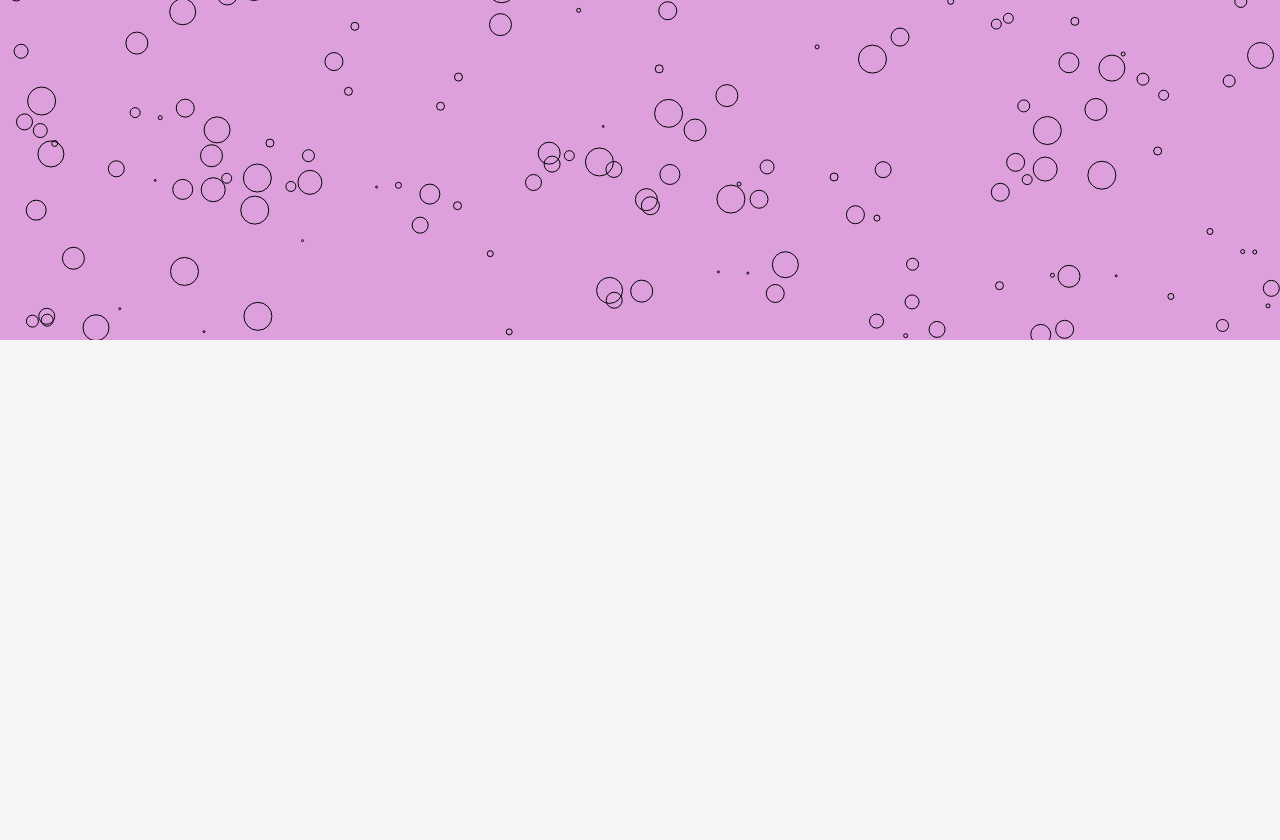
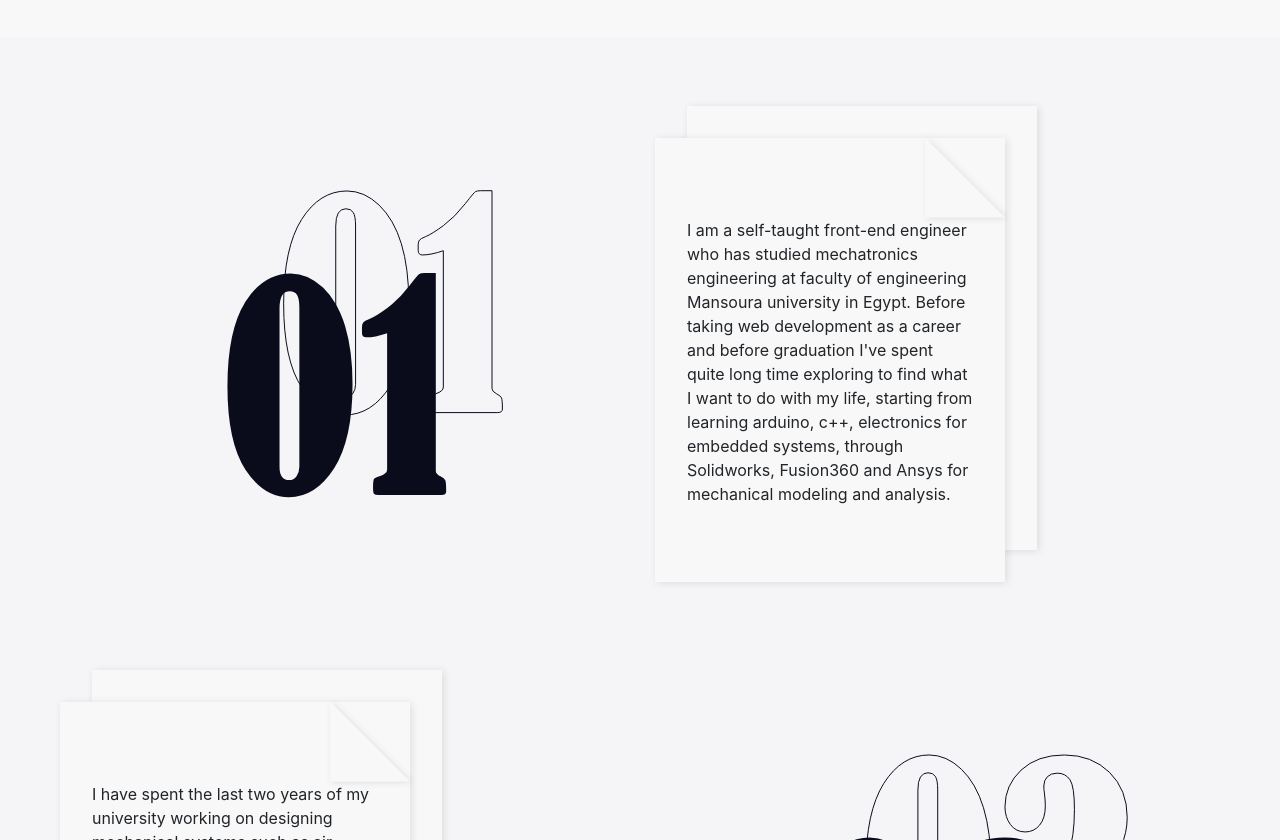
Before and after one commit to WeamAdel/WeamAdel.github.io, a React (Create React App) app: page /story in a window 1280 px wide. Shown: the part 460-1300 px from the top of the page. Before the commit the page ends 800 px from the top, so only its background shows below. Built offline with nearby package versions, Linux system fonts and the light colour scheme.

Commit message:
Story: Stories UI 01

```diff
--- a/public/assets/css/app.css
+++ b/public/assets/css/app.css
@@ -859,7 +859,6 @@ button:active {
 .story header {
   background-color: #f8f8f8;
   padding: 60px 0;
-  margin: 32px 0 100px;
   display: flex;
 }
 .story header .page-heading {
@@ -896,6 +895,71 @@ button:active {
 }
 .story .timed-summary canvas {
   background-color: plum;
+}
+.story main.content .story-segment .story-card {
+  padding: 80px 32px 60px;
+  background-color: #f8f8f8;
+  box-shadow: 2px 1px 0.5rem rgba(0, 0, 0, 0.1);
+  position: relative;
+  max-width: 350px;
+}
+.story main.content .story-segment .story-card .flip-page {
+  display: block;
+  position: relative;
+  position: absolute;
+  top: 0px;
+  right: 0px;
+  filter: drop-shadow(2px 1px 3px rgba(0, 0, 0, 0.1));
+}
+.story main.content .story-segment .story-card .flip-page::before {
+  content: "";
+  position: absolute;
+  top: 0px;
+  right: 0px;
+  width: 80px;
+  height: 80px;
+  background-color: #f8f8f8;
+  clip-path: polygon(100% 100%, 0 0, 0 100%);
+}
+.story main.content .story-segment .story-card::after {
+  content: "";
+  position: absolute;
+  top: 0;
+  bottom: 0;
+  right: 0;
+  left: 0;
+  z-index: -1;
+  background-color: #f8f8f8;
+  transform: translate(32px, -32px);
+  box-shadow: 2px 1px 0.5rem rgba(0, 0, 0, 0.1);
+}
+.story main.content .story-segment .story-number {
+  display: flex;
+  align-items: center;
+  justify-content: center;
+}
+.story main.content .story-segment .story-number p {
+  color: #0a0c1b;
+  font-family: "Bernard MT";
+  font-size: 280px;
+  margin-bottom: 0;
+  position: relative;
+  line-height: 1.8;
+}
+.story main.content .story-segment .story-number p::after {
+  content: attr(data-content);
+  display: block;
+  color: #f5f5f7;
+  position: absolute;
+  left: 32px;
+  top: -32px;
+  z-index: -1;
+  -webkit-text-stroke-width: 1px;
+  -webkit-text-stroke-color: #0a0c1b;
+  transform: translate(10%, -10%);
+}
+.story main.content .story-segment:not(:last-of-type) {
+  margin-bottom: 60px;
 }
 
 .technologies .content .tech-category .heading {
--- a/public/assets/scss/pages/_story.scss
+++ b/public/assets/scss/pages/_story.scss
@@ -2,7 +2,7 @@
   header {
     background-color: $fadeWhite;
     padding: 60px 0;
-    margin: 32px 0 100px;
+    // margin: 32px 0 100px;
     display: flex;
 
     .page-heading {
@@ -46,4 +46,76 @@
       background-color: plum;
     }
   }
+
+  main.content {
+    .story-segment {
+      .story-card {
+        padding: 80px 32px 60px;
+        background-color: $fadeWhite;
+        box-shadow: 2px 1px 0.5rem rgba(0, 0, 0, 0.1);
+        position: relative;
+        max-width: 350px;
+        .flip-page {
+          display: block;
+          position: relative;
+          position: absolute;
+          top: 0px;
+          right: 0px;
+          filter: drop-shadow(2px 1px 3px rgba(0, 0, 0, 0.1));
+          &::before {
+            content: "";
+            position: absolute;
+            top: 0px;
+            right: 0px;
+            width: 80px;
+            height: 80px;
+            background-color: $fadeWhite;
+            clip-path: polygon(100% 100%, 0 0, 0 100%);
+          }
+        }
+        &::after {
+          content: "";
+          position: absolute;
+          top: 0;
+          bottom: 0;
+          right: 0;
+          left: 0;
+          z-index: -1;
+          background-color: $fadeWhite;
+          transform: translate(32px, -32px);
+          box-shadow: 2px 1px 0.5rem rgba(0, 0, 0, 0.1);
+        }
+      }
+
+      .story-number {
+        display: flex;
+        align-items: center;
+        justify-content: center;
+        p {
+          color: $main;
+          font-family: $bernard;
+          font-size: 280px;
+          margin-bottom: 0;
+          position: relative;
+          line-height: 1.8;
+
+          &::after {
+            content: attr(data-content);
+            display: block;
+            color: $lightMain;
+            position: absolute;
+            left: 32px;
+            top: -32px;
+            z-index: -1;
+            -webkit-text-stroke-width: 1px;
+            -webkit-text-stroke-color: $main;
+            transform: translate(10%, -10%);
+          }
+        }
+      }
+      &:not(:last-of-type) {
+        margin-bottom: 60px;
+      }
+    }
+  }
 }
--- /dev/null
+++ b/src/components/Story/Content/Content.js
@@ -0,0 +1,23 @@
+import React from "react";
+import StorySegment from "./StorySegment/StorySegment";
+
+const STORIES = [
+  "I am a self-taught front-end engineer who has studied mechatronics engineering at faculty of engineering Mansoura university in Egypt. Before taking web development as a career and before graduation I've spent quite long time exploring to find what I want to do with my life, starting from learning arduino, c++, electronics for embedded systems, through Solidworks, Fusion360 and Ansys for mechanical modeling and analysis.",
+  "I have spent the last two years of my university working on designing mechanical systems such as air conditioning ducts, fire fighting and medical gases systems for hotels, hospitals, schools etc. using AutoCad and Revit. After I took Revit Certified Professional Certificate in 2016 I thought I found the career of my life and started to prepare for the UTW internship at ECG and after passing tests and interviews I was accepted.",
+  "During the internship I have learned a lot of things technically and most importantly personally, the staff was really great and powerful and I was extremely happy when they announced I am the best member and I will land my first ever job in such a great corporation by such a great engineers and management.",
+  "After graduation it was time to start my job, but by then I had been working on my graduation project which was firefighting, plumping and medical gases system for a hospital. It was then when I realized this is not what I want to spend my whole life doing. Once I finished my 1st project in the internship I knew that every single project will go into the same process and end up a photo copy of it which is not that much of learning and challenge. It could have been a great job for me if I love monotonous work, but I absolutely don't.",
+  'I then decided I should give programming another try but definitely not embedded systems again which I did not enjoy at the first place besides I lack the environment to do real world projects. After that I found myself out of no where searching "How to become a web developer" and the journey started.',
+];
+
+function Content() {
+  let storiesJSX = STORIES.map((story, index) => (
+    <StorySegment key={index} content={story} number={index + 1} />
+  ));
+  return (
+    <main className="content">
+      <div className="my-container">{storiesJSX}</div>
+    </main>
+  );
+}
+
+export default Content;
--- /dev/null
+++ b/src/components/Story/Content/StorySegment/Card/Card.js
@@ -0,0 +1,19 @@
+import React from "react";
+import PropTypes from "prop-types";
+
+function Card(props) {
+  return (
+    <div className="col-md-6">
+      <div className="story-card">
+        <span className="flip-page" />
+        <p>{props.content}</p>
+      </div>
+    </div>
+  );
+}
+
+Card.propTypes = {
+  content: PropTypes.string.isRequired,
+};
+
+export default Card;
--- /dev/null
+++ b/src/components/Story/Content/StorySegment/Number/Number.js
@@ -0,0 +1,19 @@
+import React from "react";
+import PropTypes from "prop-types";
+
+function StoryNumber(props) {
+  const isEven = props.number % 2 == 0;
+  return (
+    <div className={`col-md-6 ${isEven ? "order-md-last" : ""}`}>
+      <div className="story-number">
+        <p data-content={`0${props.number}`}>{`0${props.number}`}</p>
+      </div>
+    </div>
+  );
+}
+
+StoryNumber.propTypes = {
+  number: PropTypes.number.isRequired,
+};
+
+export default StoryNumber;
--- /dev/null
+++ b/src/components/Story/Content/StorySegment/StorySegment.js
@@ -0,0 +1,22 @@
+import React from "react";
+import PropTypes from "prop-types";
+import Card from "./Card/Card";
+import Number from "./Number/Number";
+
+function StorySegment(props) {
+  return (
+    <section className="story-segment">
+      <div className="row">
+        <Number number={props.number} />
+        <Card content={props.content} />
+      </div>
+    </section>
+  );
+}
+
+StorySegment.propTypes = {
+  content: PropTypes.string.isRequired,
+  number: PropTypes.number.isRequired,
+};
+
+export default StorySegment;
--- a/src/components/Story/Story.js
+++ b/src/components/Story/Story.js
@@ -1,13 +1,15 @@
 import React from "react";
 import Header from "./Header/Header";
 import TimedSummary from "./TimedSummary/TimedSummary";
+import Content from "./Content/Content";
 
 function Story() {
   return (
     <div className="page story">
       <div className="page-wrapper">
         <Header />
-        <TimedSummary />
+        {/* <TimedSummary /> */}
+        <Content />
       </div>
     </div>
   );
```
Also changed, not shown: 1 other file (tests, documents, lock files or other folders).
